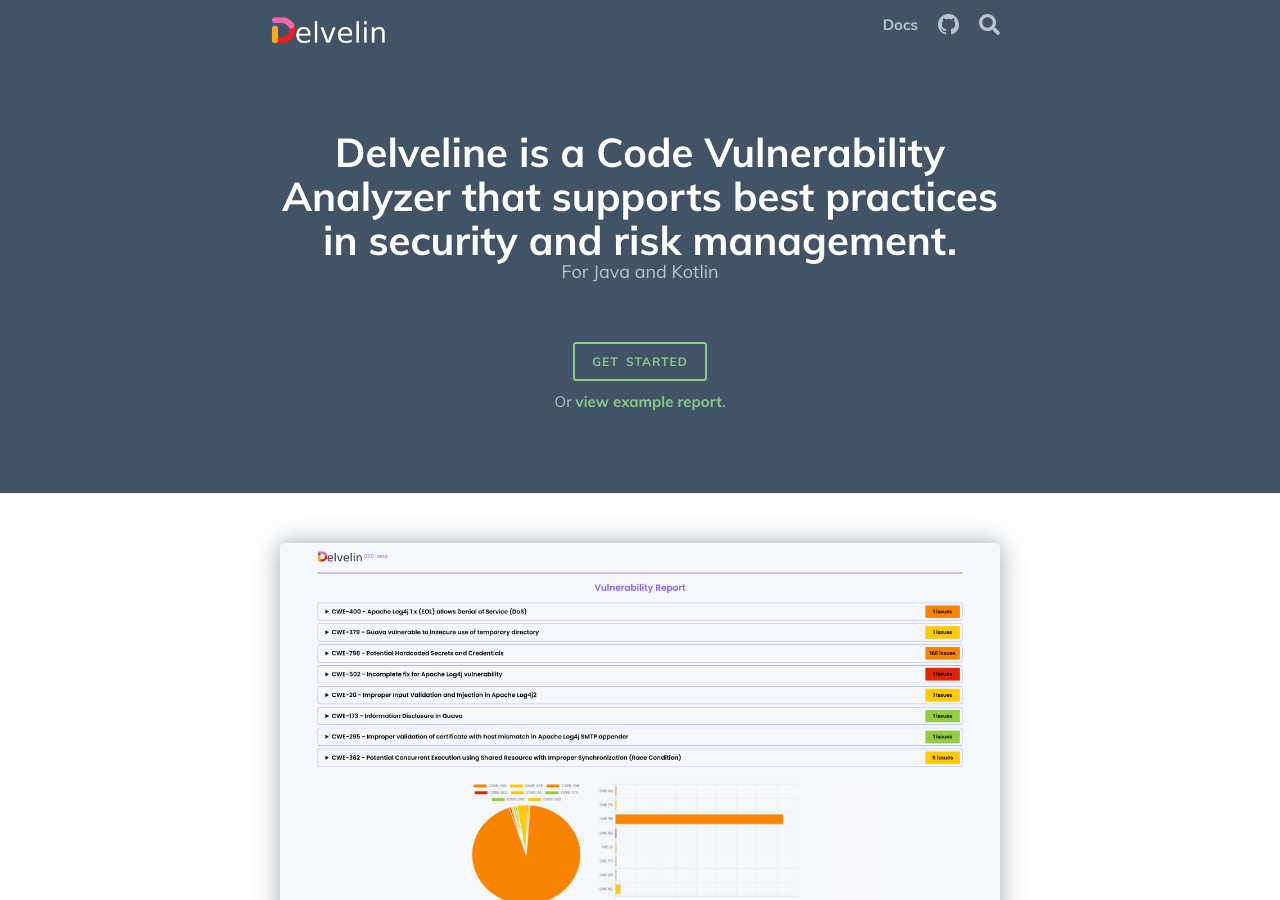
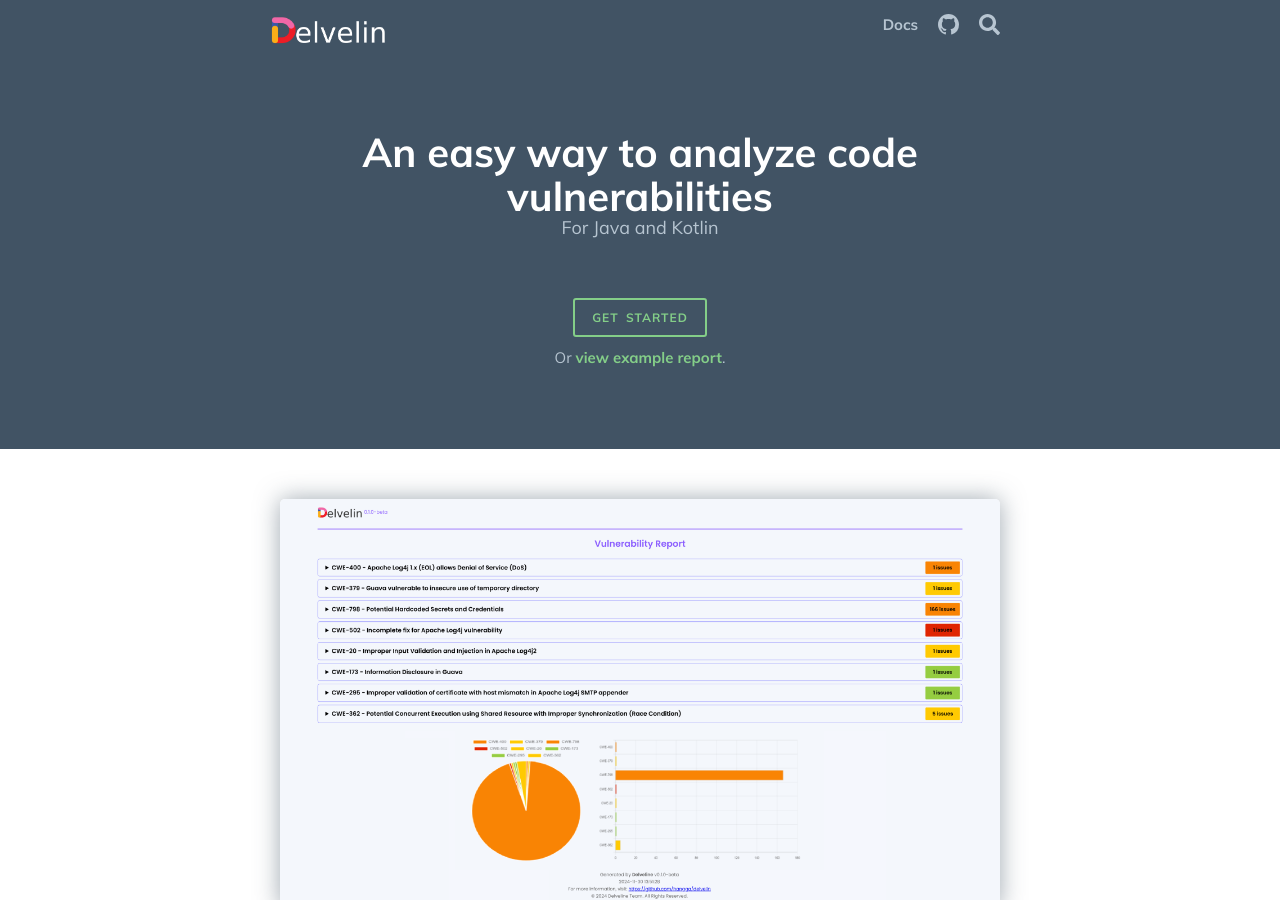
Before and after one commit to delvelin/delvelin.github.io, a Jekyll site: the page built from index.html, in a window 1280 px wide and 900 px high. Built offline with Jekyll 4.4.1, drawn with Linux system fonts in a browser that asks for light colours; nearby versions of some CDN libraries; library files that are not in the unit come from our copies.

Commit message:
update tagline

```diff
--- a/index.html
+++ b/index.html
@@ -7,7 +7,7 @@
 		<div class="row">
 			<div class="col-sm-12">
 				<div class="hgroup">
-					<h1>Delveline is a Code Vulnerability Analyzer that supports best practices in security and risk management.</h1>
+					<h1>An easy way to analyze code vulnerabilities</h1>
 					<h2>For Java and Kotlin</h2>
 				</div>
 
```
